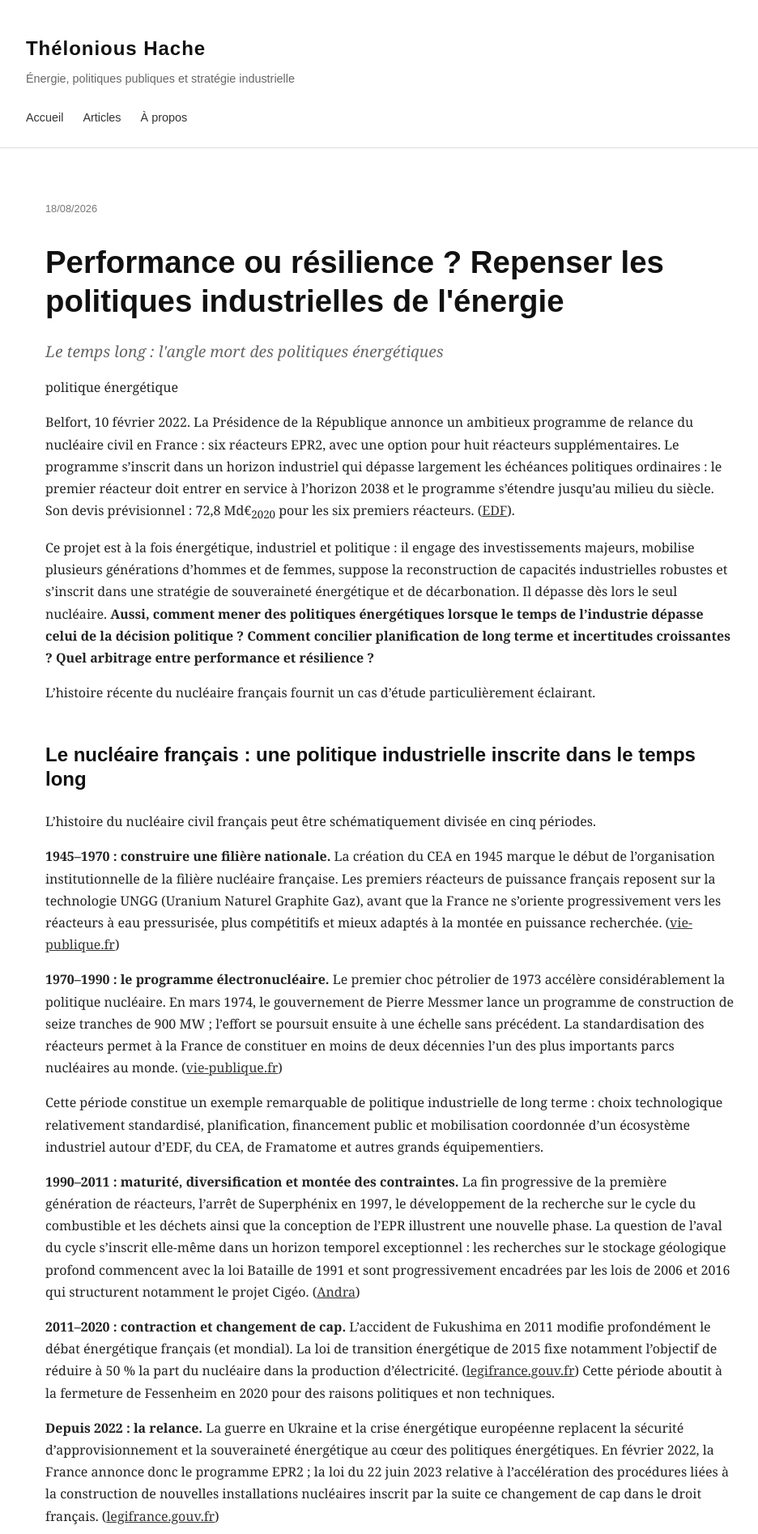
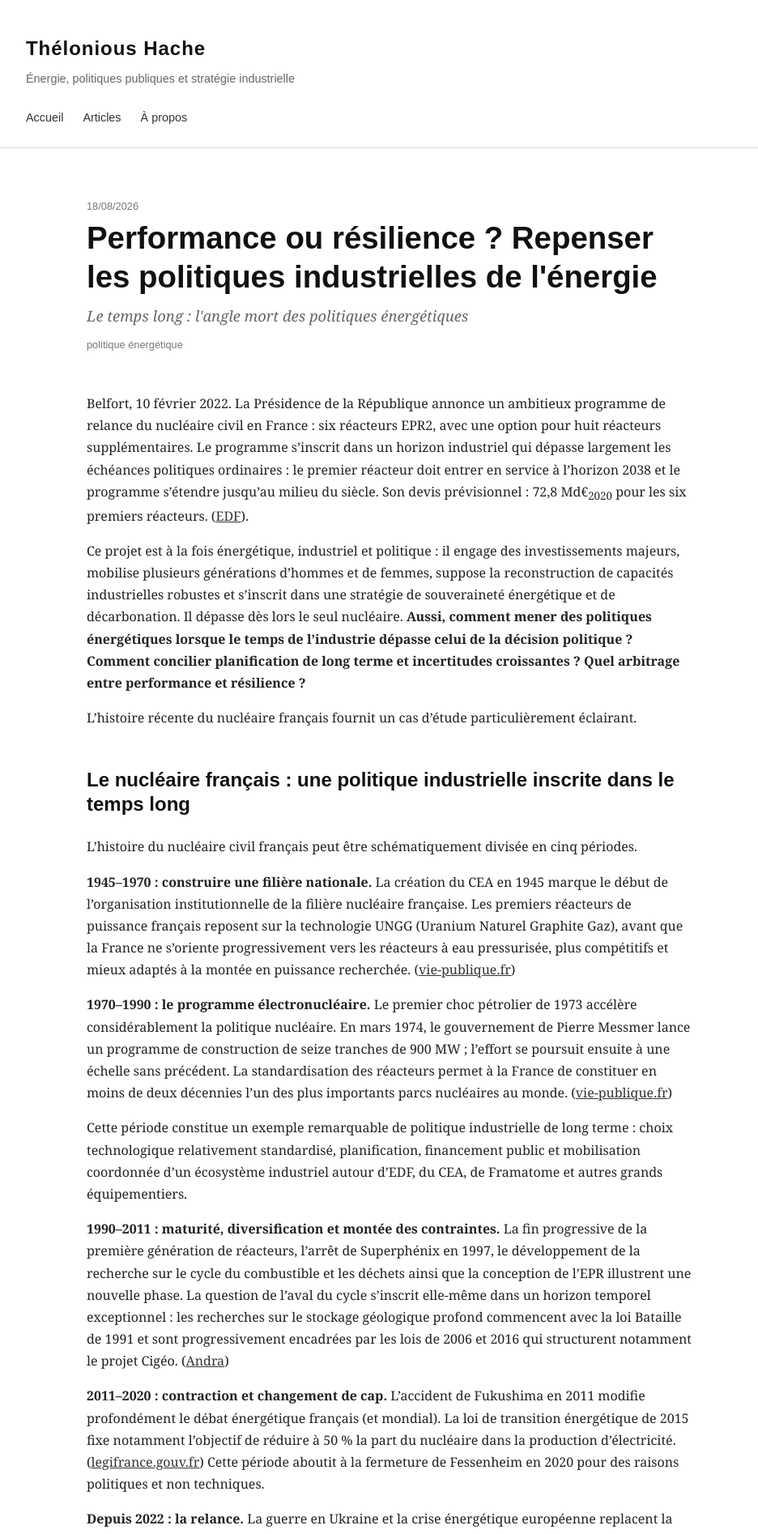
Before and after one commit to TheloniousHache/thelonious-hache.github.io, a Jekyll site: the page built from _posts/2026-08-16-note1.md, in a window 1280 px wide. Shown: the top 1894 px of the page at 81% size, without its empty margins (158-1094 px from the left). Built offline with Jekyll 4.4.1, drawn with Linux system fonts in a browser that asks for light colours.

Commit message:
Update style.css

```diff
--- a/assets/css/style.css
+++ b/assets/css/style.css
@@ -127,6 +127,9 @@ a {
   margin-top: 4rem;
 }
 
+
+/* Derniers articles sur la page d'accueil */
+
 .post-preview {
   padding: 1.5rem 0;
   border-top: 1px solid #ddd;
@@ -148,8 +151,12 @@ a {
   margin: 0;
   font-family: Arial, Helvetica, sans-serif;
   font-size: 0.8rem;
+  line-height: 1.2;
   color: #777;
 }
+
+
+/* Thématiques */
 
 .topics {
   display: grid;
@@ -184,6 +191,11 @@ a {
    Articles
    ========================================================= */
 
+
+/* ---------------------------------------------------------
+   Page listant tous les articles
+   --------------------------------------------------------- */
+
 .article-list-item {
   padding: 1rem 0;
   border-top: 1px solid #ddd;
@@ -214,14 +226,69 @@ a {
   text-decoration: underline;
 }
 
+
+/* ---------------------------------------------------------
+   Article individuel
+   --------------------------------------------------------- */
+
+.post {
+  max-width: 750px;
+  margin: 0 auto;
+}
+
+.post-header {
+  margin-bottom: 3rem;
+}
+
+
+/* Date de l'article */
+
+.post-header .post-date {
+  margin: 0 0 0.5rem;
+}
+
+
+/* Titre de l'article */
+
+.post-header h1 {
+  margin-top: 0;
+  margin-bottom: 0;
+}
+
+
+/* Sous-titre de l'article */
+
 .post-subtitle {
-  margin: 0.75rem 0 0;
+  margin: 0.6rem 0 0;
   font-family: Georgia, "Times New Roman", serif;
-  font-size: 1.2rem;
+  font-size: 1.15rem;
   font-style: italic;
+  font-weight: normal;
   line-height: 1.5;
   color: #666;
 }
+
+
+/* Catégories */
+
+.post-categories {
+  margin-top: 0.75rem;
+  font-family: Arial, Helvetica, sans-serif;
+  font-size: 0.8rem;
+  color: #777;
+}
+
+
+/* Contenu de l'article */
+
+.post-content h2 {
+  margin-top: 3rem;
+}
+
+.post-content h3 {
+  margin-top: 2rem;
+}
+
 
 /* =========================================================
    Footer
@@ -290,4 +357,9 @@ a {
     grid-template-columns: 1fr;
   }
 
+  .footer-inner {
+    flex-direction: column;
+    align-items: flex-start;
+  }
+
 }
```
